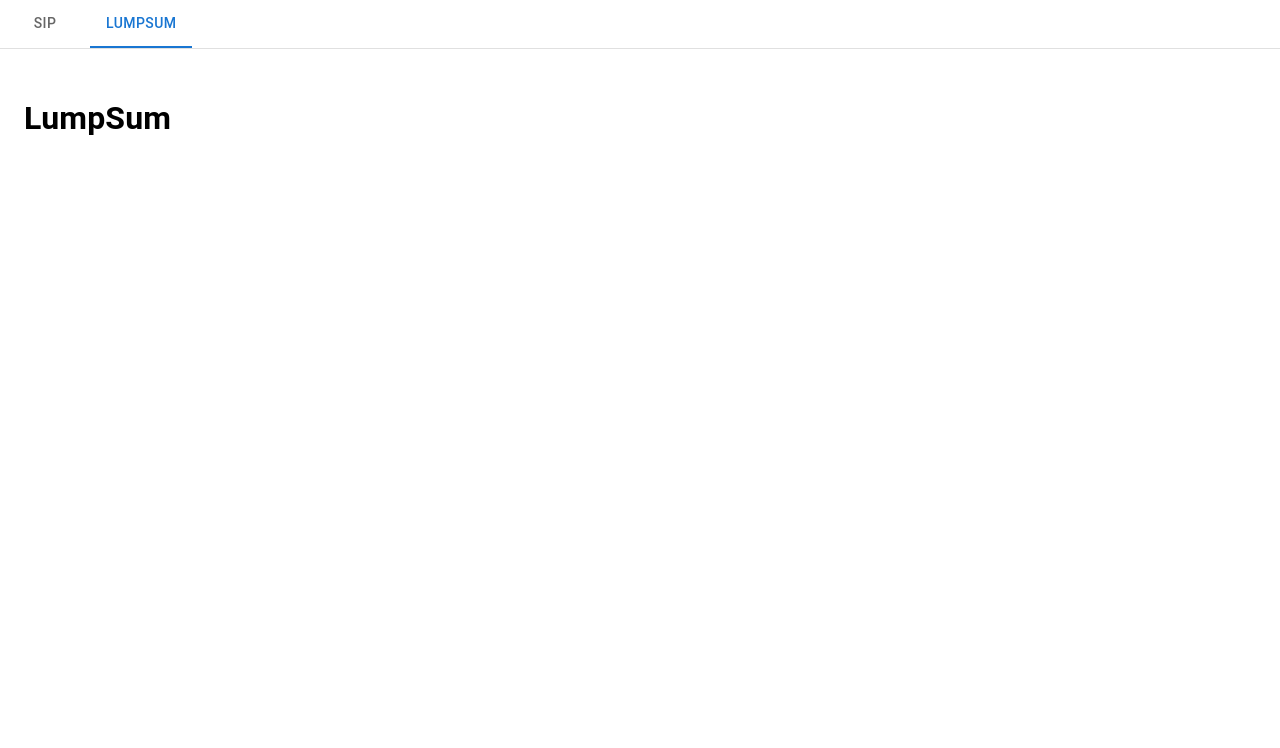
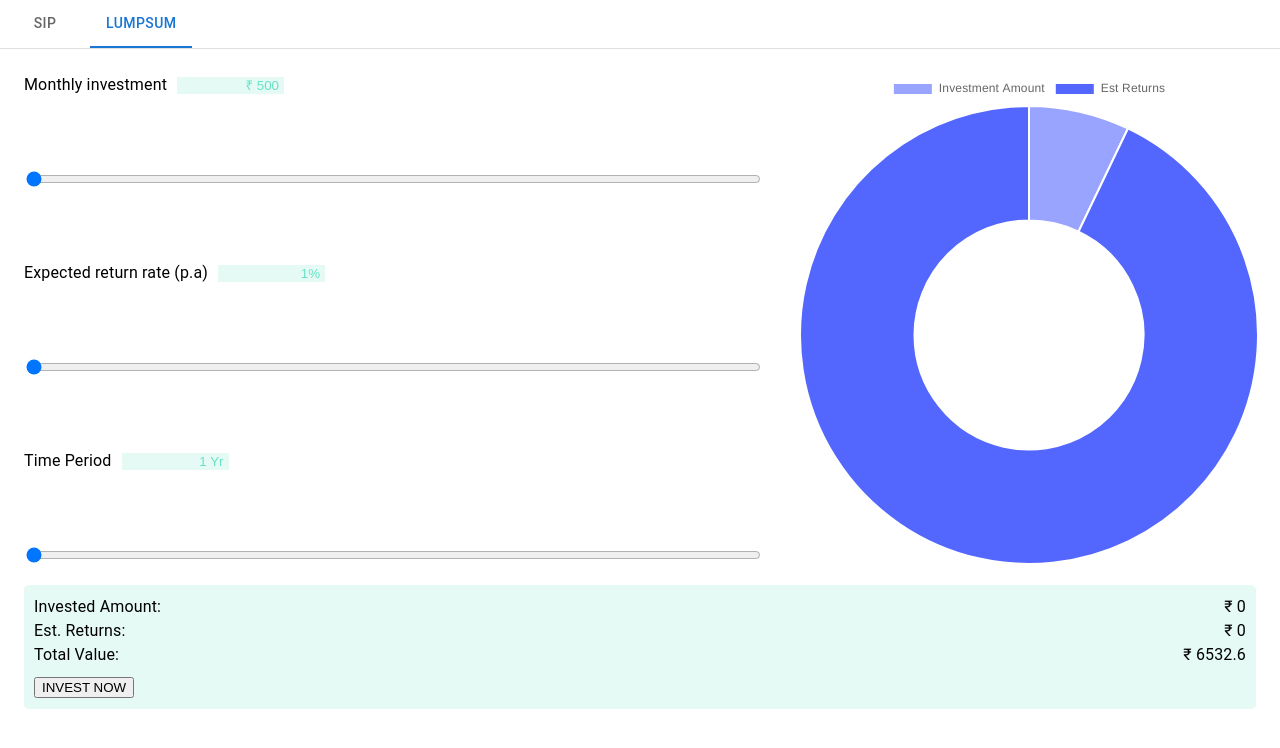
Before and after one commit to j4sumit/sipcalculator, a React (Create React App) app: page / in a window 1280 px wide. Both pictures are taken after a click on the tab "LUMPSUM". Shown: the top 748 px of the page. Built offline with nearby package versions, Linux system fonts and the light colour scheme.

Commit message:
create code for LumpSum component

```diff
--- a/src/Component/Calculator.js
+++ b/src/Component/Calculator.js
@@ -5,7 +5,7 @@ import TabContext from '@mui/lab/TabContext';
 import TabList from '@mui/lab/TabList';
 import TabPanel from '@mui/lab/TabPanel';
 import Sip from './Sip';
-import LumpSum from './LumpSum';
+import LumpSum from './LumpSum.js';
 
 export default function Calculator() {
   const [value, setValue] = useState('1');
--- /dev/null
+++ b/src/Component/LumpSum.css
@@ -0,0 +1,57 @@
+.LumpSum-container {
+  display: flex;
+  flex-direction: column;
+}
+
+.row {
+  display: flex;
+}
+
+.left-column {
+  flex: 0 0 60%;
+  margin-right: 20px;
+  display: flex;
+  flex-direction: column;
+  justify-content: space-between;
+}
+
+.input-container {
+  display: flex;
+  align-items: center;
+}
+
+.input-container label {
+  margin-right: 10px;
+  text-align: left;
+}
+
+.input-text {
+  width: 100px;
+  background-color: #e5faf5;
+  color: #66e3c4;
+  text-align: right;
+  padding-right: 5px;
+  border: none;
+}
+
+.right-column {
+  flex: 0 0 40%;
+}
+
+.result-container {
+  margin-top: 20px;
+  text-align: left;
+  background-color: #e5faf5;
+  padding: 10px;
+  border-radius: 5px;
+}
+
+.result-container .result-item {
+  display: flex;
+  justify-content: space-between;
+  align-items: center;
+}
+
+button {
+  margin-top: 10px;
+}
--- a/src/Component/LumpSum.js
+++ b/src/Component/LumpSum.js
@@ -1,9 +1,123 @@
-import React from 'react'
+import React, { useState } from 'react';
+import { Doughnut } from 'react-chartjs-2';
+import './LumpSum.css';
 
-export default function Lumpsum() {
+const LumpSum = () => {
+  const [investment, setInvestment] = useState(500);
+  const [returnRate, setReturnRate] = useState(1);
+  const [timePeriod, setTimePeriod] = useState(1);
+
+  const handleInvestmentChange = (e) => {
+    setInvestment(e.target.value);
+  };
+
+  const handleReturnRateChange = (e) => {
+    setReturnRate(e.target.value);
+  };
+
+  const handleTimePeriodChange = (e) => {
+    setTimePeriod(e.target.value);
+  };
+
+  const calculateEstReturns = () => {
+    const monthlyRate = returnRate / 12 / 100;
+    const numPayments = timePeriod * 12;
+
+    const amount =
+      investment *
+      ((Math.pow(1 + monthlyRate, numPayments) - 1) / monthlyRate) *
+      (1 + monthlyRate);
+
+    return amount.toFixed(2);
+  };
+
+  const totalValue = parseFloat(investment) + parseFloat(calculateEstReturns());
+
+  const data = {
+    labels: ['Investment Amount', 'Est Returns'],
+    datasets: [
+      {
+        data: [investment, totalValue],
+        backgroundColor: ['#98a4ff', '#5367ff'],
+        hoverBackgroundColor: ['#98a4ff', '#5367ff'],
+      },
+    ],
+  };
+
   return (
-    <div>
-      <h1>LumpSum</h1>
+    <div className="LumpSum-container">
+      <div className="row">
+        <div className="left-column">
+          <div className="input-container">
+            <label>Monthly investment</label>
+            <input
+              type="text"
+              value={`₹ ${investment}`}
+              readOnly
+              className="input-text"
+            />
+          </div>
+          <input
+            type="range"
+            min="500"
+            max="100000"
+            value={investment}
+            onChange={handleInvestmentChange}
+          />
+          <div className="input-container">
+            <label>Expected return rate (p.a)</label>
+            <input
+              type="text"
+              value={`${returnRate}%`}
+              readOnly
+              className="input-text"
+            />
+          </div>
+          <input
+            type="range"
+            min="1"
+            max="30"
+            value={returnRate}
+            onChange={handleReturnRateChange}
+          />
+          <div className="input-container">
+            <label>Time Period</label>
+            <input
+              type="text"
+              value={`${timePeriod} Yr`}
+              readOnly
+              className="input-text"
+            />
+          </div>
+          <input
+            type="range"
+            min="1"
+            max="40"
+            value={timePeriod}
+            onChange={handleTimePeriodChange}
+          />
+        </div>
+        <div className="right-column">
+          <Doughnut data={data} />
+        </div>
+      </div>
+      <div className="result-container">
+        <div className="result-item">
+          <span>Invested Amount:</span>
+          <span>₹ 0</span>
+        </div>
+        <div className="result-item">
+          <span>Est. Returns:</span>
+          <span>₹ 0</span>
+        </div>
+        <div className="result-item">
+          <span>Total Value:</span>
+          <span>₹ {totalValue}</span>
+        </div>
+        <button>INVEST NOW</button>
+      </div>
     </div>
-  )
-}
+  );
+};
+
+export default LumpSum;
--- /dev/null
+++ b/src/Component/Sip.css
@@ -0,0 +1,57 @@
+.sip-container {
+    display: flex;
+    flex-direction: column;
+  }
+
+  .row {
+    display: flex;
+  }
+
+  .left-column {
+    flex: 0 0 60%;
+    margin-right: 20px;
+    display: flex;
+    flex-direction: column;
+    justify-content: space-between;
+  }
+
+  .input-container {
+    display: flex;
+    align-items: center;
+  }
+
+  .input-container label {
+    margin-right: 10px;
+    text-align: left;
+  }
+
+  .input-container input[type="text"] {
+    width: 100px;
+    background-color: #e5faf5;
+    color: #66e3c4;
+    text-align: right;
+    padding-right: 5px;
+    border: none;
+  }
+
+  .right-column {
+    flex: 0 0 40%;
+  }
+
+  .result-container {
+    margin-top: 20px;
+    text-align: left;
+    background-color: #e5faf5;
+    padding: 10px;
+    border-radius: 5px;
+  }
+
+  .result-container .result-item {
+    display: flex;
+    justify-content: space-between;
+    align-items: center;
+  }
+
+  button {
+    margin-top: 10px;
+  }
```
